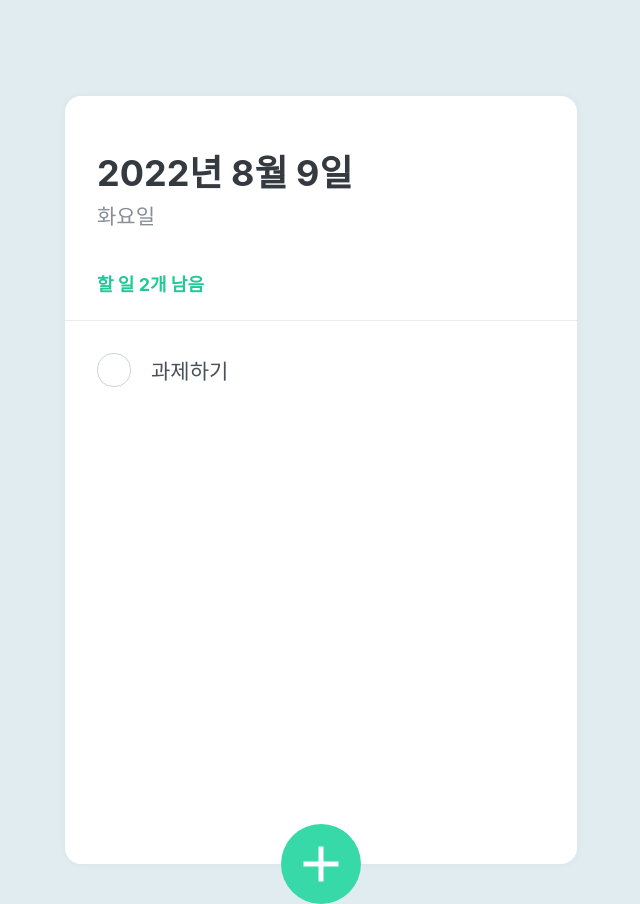
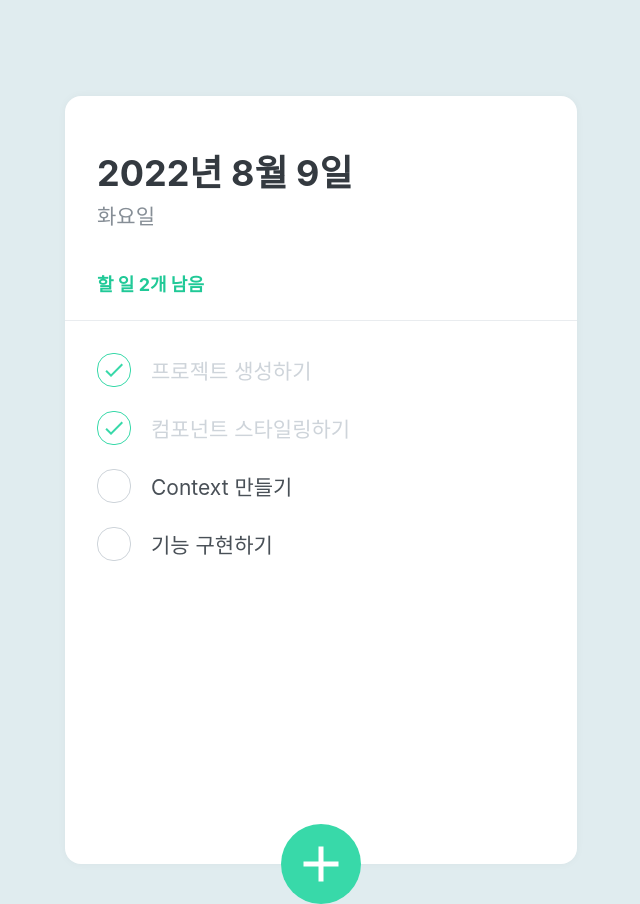
Before and after one commit to purple402/myTodo-ts, a React (Create React App) app: page / in a window 1280 px wide. Shown: the whole page, without its empty margins (319-959 px from the left). Built offline with nearby package versions, Linux system fonts and the light colour scheme.

Commit message:
Use TodoContext in TodoList

```diff
--- a/src/components/TodoList.tsx
+++ b/src/components/TodoList.tsx
@@ -1,6 +1,7 @@
 import React from 'react';
 import styled from 'styled-components';
 import TodoItem from './TodoItem';
+import { useTodoState } from '../TodoContext';
 
 const TodoListBlock = styled.div`
   flex: 1;
@@ -10,9 +11,18 @@ const TodoListBlock = styled.div`
 `;
 
 function TodoList() {
+  const todos = useTodoState();
+
   return (
     <TodoListBlock>
-      <TodoItem id={1} done={false} text="과제하기" />
+      {todos.map((todo) => (
+        <TodoItem
+          key={todo.id}
+          id={todo.id}
+          text={todo.text}
+          done={todo.done}
+        />
+      ))}
     </TodoListBlock>
   );
 }
```
